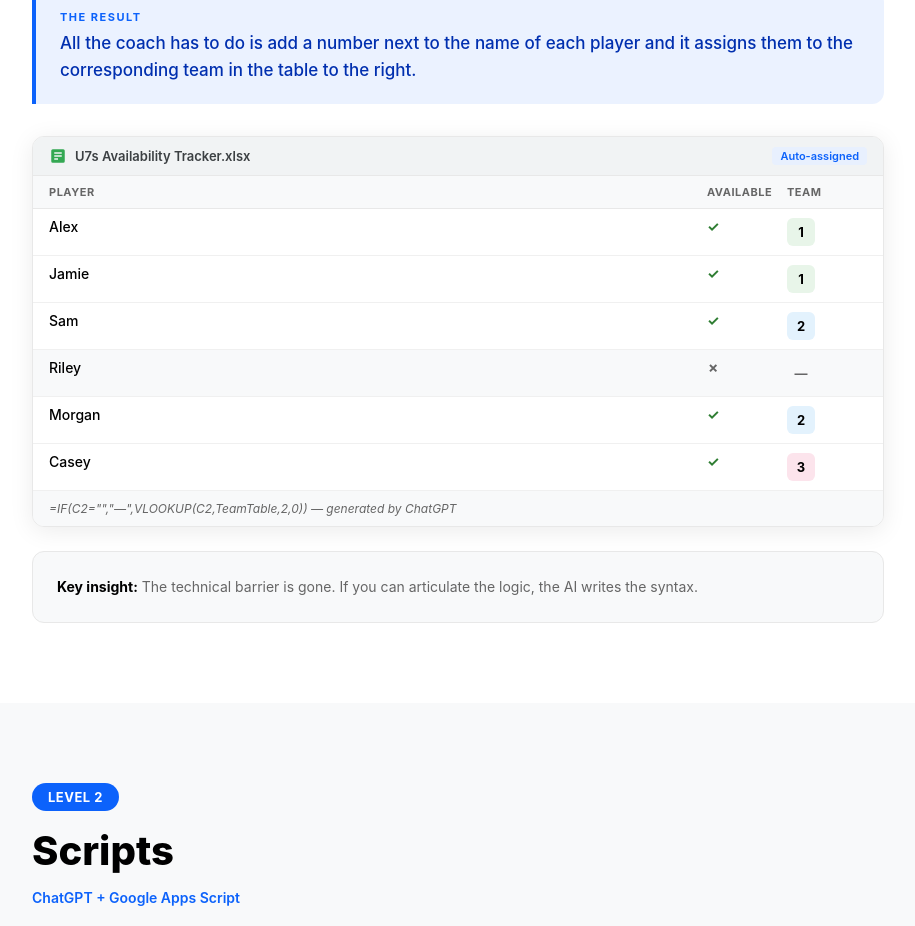
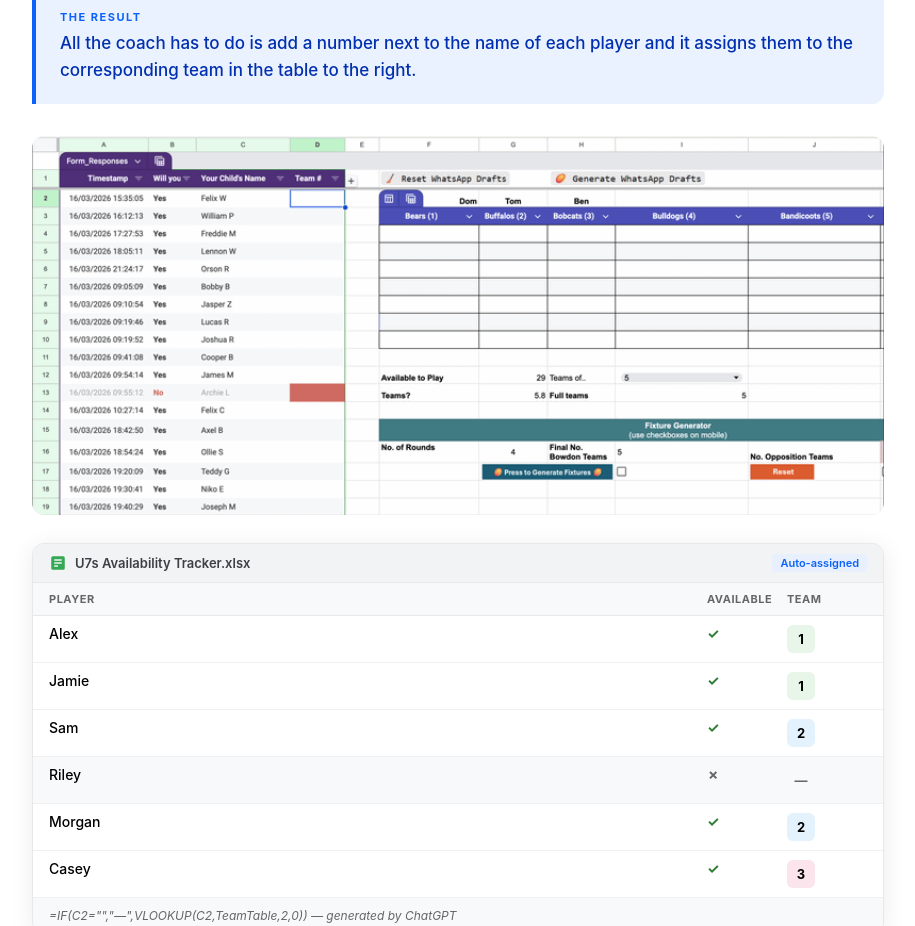
Before and after one commit to neilawilks-svg/Builder-Mindset, a React (Vite) app: page / in a window 1280 px wide. Shown: the part 1781-2707 px from the top of the page, without its empty margins (182-1097 px from the left). Built offline with nearby package versions, Linux system fonts and the light colour scheme.

Commit message:
Add team assignment GIF to Formulas section
https://claude.ai/code/session_01SoUt1pyVRr1NWfoSFNK25W

```diff
--- a/src/App.jsx
+++ b/src/App.jsx
@@ -1301,6 +1301,12 @@ export default function App() {
               </p>
             </div>
 
+            <img
+              src="/TeamAssignment.gif"
+              alt="Team assignment demo"
+              style={{ width: "100%", borderRadius: 12, marginBottom: 24 }}
+            />
+
             <SheetMockup />
 
             <div
```
Also changed, not shown: public/TeamAssignment.gif (added).
